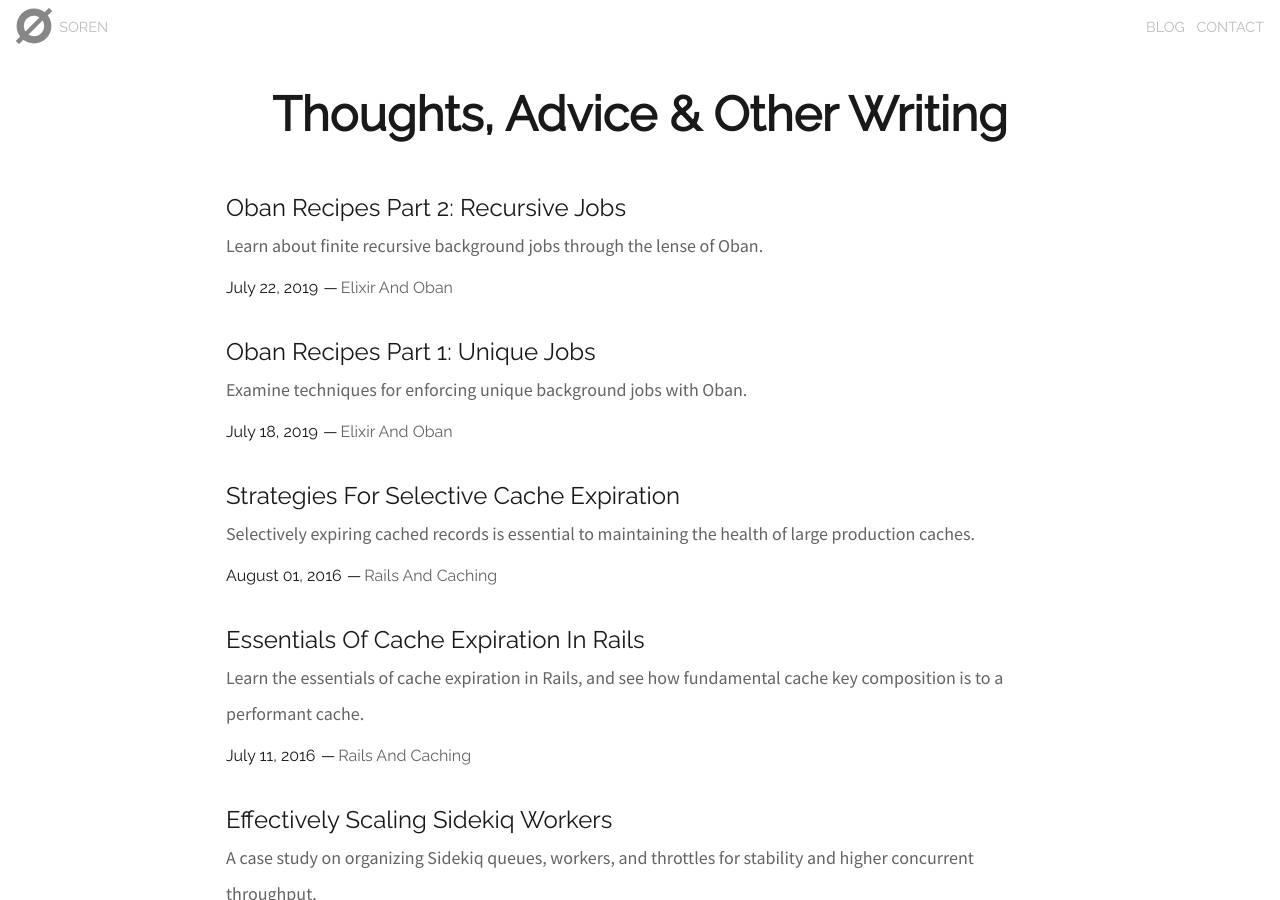
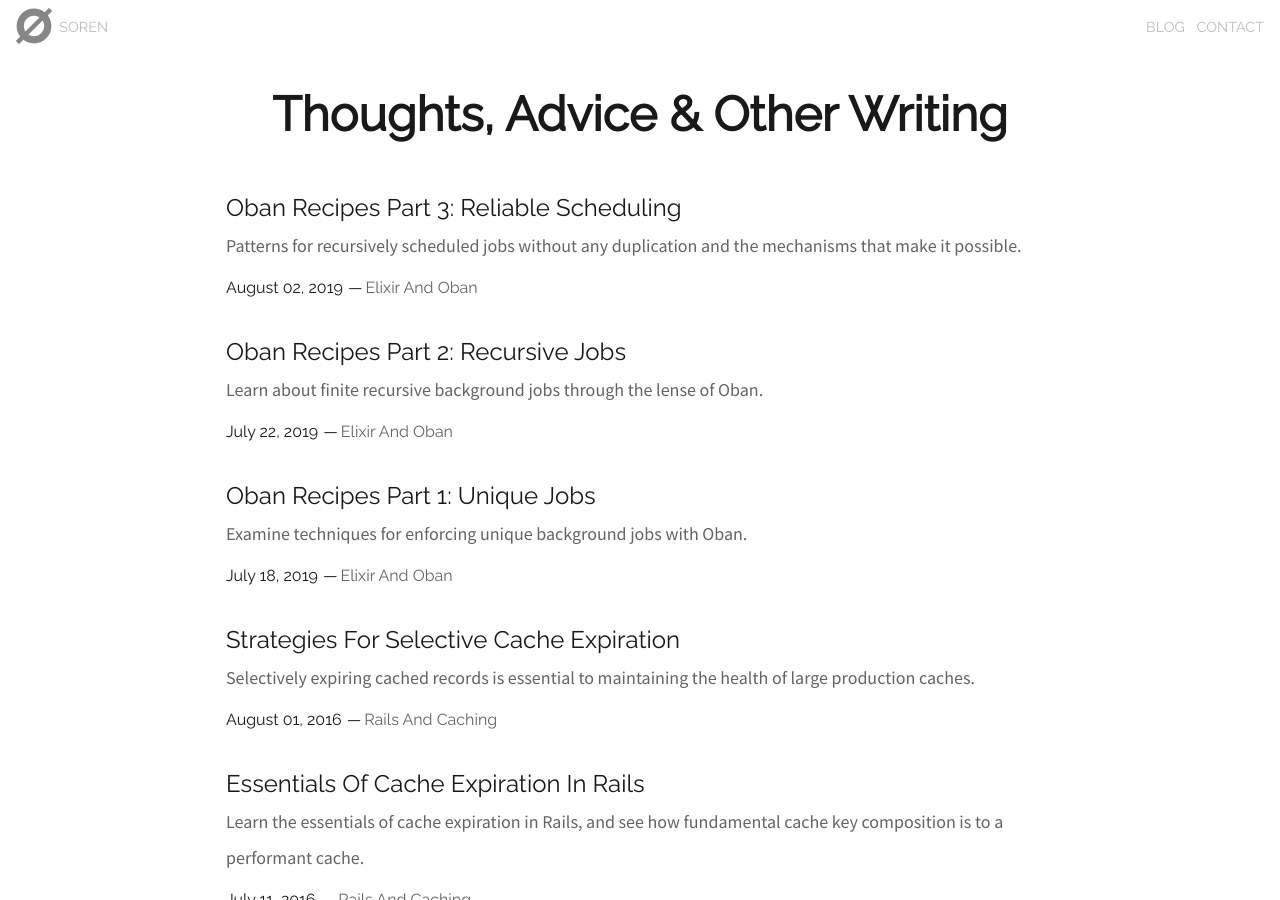
Before and after one commit to sorentwo/soren-website, a Jekyll site: the page built from blog/index.html, in a window 1280 px wide and 900 px high. Built offline with Jekyll 4.4.1, drawn with Linux system fonts in a browser that asks for light colours; some of the changed lines change nothing that is shown.

Commit message:
Publish the third oban recipe

````diff
--- a/_posts/2019-07-18-oban-recipes-part-1-unique-jobs.md
+++ b/_posts/2019-07-18-oban-recipes-part-1-unique-jobs.md
@@ -123,7 +123,8 @@ If you're curious how support was added you can take a look at the [pull request
 
 #### More Oban Recipes
 
-[Oban Recipes Part 2: Recursive Jobs](/2019/07/22/oban-recipes-part-2-recursive-jobs.html)
+* [Oban Recipes Part 2: Recursive Jobs][part2]
+* [Oban Recipes Part 3: Reliable Scheduling][part3]
 
 [oban]: https://github.com/sorentwo/oban
 [oit]: https://github.com/sorentwo/oban/issues
@@ -131,3 +132,5 @@ If you're curious how support was added you can take a look at the [pull request
 [post]: https://elixirforum.com/t/oban-reliable-and-observable-job-processing/22449/44
 [dit]: https://github.com/sorentwo/oban/issues/27#issuecomment-510827928
 [upr]: https://github.com/sorentwo/oban/pull/43
+[part2]: /2019/07/22/oban-recipes-part-2-recursive-jobs.html
+[part3]: /2019/08/02/oban-recipes-part-3-reliable-scheduling.html
--- a/_posts/2019-07-22-oban-recipes-part-2-recursive-jobs.md
+++ b/_posts/2019-07-22-oban-recipes-part-2-recursive-jobs.md
@@ -96,7 +96,9 @@ In the next recipe we'll look at a specialized use case for recursive jobs: infi
 
 #### More Oban Recipes
 
-[Oban Recipes Part 1: Unique Jobs][fp]
+* [Oban Recipes Part 1: Unique Jobs][part1]
+* [Oban Recipes Part 3: Reliable Scheduling][part3]
 
 [oban]: https://github.com/sorentwo/oban
-[fp]: /2019/07/18/oban-recipes-part-1-unique-jobs.html
+[part1]: /2019/07/18/oban-recipes-part-1-unique-jobs.html
+[part3]: /2019/08/02/oban-recipes-part-3-reliable-scheduling.html
--- /dev/null
+++ b/_posts/2019-08-02-oban-recipes-part-3-reliable-scheduling.md
@@ -0,0 +1,103 @@
+---
+layout: default
+author: Parker Selbert
+title: "Oban Recipes Part 3: Reliable Scheduling"
+summary: >
+  Patterns for recursively scheduled jobs without any duplication and the
+  mechanisms that make it possible.
+tags: elixir oban
+---
+
+The [first post][part1] details what [Oban][oban] is, what you may use it for, and what inspired this series—it may be helpful to read that before jumping into the recipe here!
+This recipe also picks up where we left off with [recursive jobs in the second post][part2], so be sure to check that out as well.
+
+## Reliable Scheduled Jobs
+
+A common variant of recursive jobs are scheduled jobs, where the goal is for a job to repeat indefinitely with a fixed amount of time between executions.
+The part that makes it "reliable" is the guarantee that we'll keep retrying the job's business logic when the job retries, but we'll **only schedule the next occurrence once**.
+In order to achieve this guarantee we'll make use of a [recent change in Oban][pr] that allows the `perform` function to receive a complete `Oban.Job` struct.
+
+Time for illustrative example!
+
+### Use Case: Delivering Daily Digest Emails
+
+When a new user signs up to use our site we need to start sending them daily digest emails.
+We want the emails to be delivered round the same time they signed up every 24 hours.
+It is important that we don't spam them with duplicate emails, so we ensure that the next email is only scheduled on our first attempt.
+
+```elixir
+defmodule MyApp.ScheduledWorker do
+  use Oban.Worker, queue: :scheduled, max_attempts: 10
+
+  @one_day 60 * 60 * 24
+
+  @impl true
+  def perform(%Oban.Job{attempt: 1, args: args}) do
+    args
+    |> new(schedule_in: @one_day)
+    |> Oban.insert!()
+
+    perform(args)
+  end
+
+  def perform(%{"email" => email}) do
+    MyApp.Mailer.deliver_email(email)
+  end
+end
+```
+
+You'll notice that the first `perform/1` clause only matches a job struct on the first attempt.
+When it matches, the first clause schedules the next iteration immediately, _before_ attempting to delver the email.
+Any subsequent retries fall through to the second `perform/1` clause, which only attempts to deliver the email again.
+Combined, the clauses get us close to **at-most-once semantics for scheduling**, and **at-least-once semantics for delivery**.
+
+### Made Possible With Module Hooks
+
+The interesting thing that is happening here is that `perform/1` can handle either an `Oban.Job` struct, or the args map directly.
+This is made possible through the use of a "before compile" module hook in the `Oban.Worker` module.
+Below is a simplified version of the [worker module][wm] with extraneous code removed to emphasize the `@before_compile` hook:
+
+```elixir
+defmacro __before_compile__(_env) do
+  quote do
+    def perform(%Job{args: args}), do: perform(args)
+  end
+end
+
+defmacro __using__(opts) do
+  quote location: :keep do
+    @before_compile Oban.Worker
+  end
+end
+```
+
+When your module uses `Oban.Worker` the args extraction clause is included in the compiled module _before_ your definition of `perform/1`.
+For example, if your worker defines a `perform` clause to work with an email address there would be two compiled clauses:
+
+```elixir
+def perform(%{email: email}), do: work_with_email(email)
+def perform(%Job{args: args}), do: perform(args)
+```
+
+The additional clause ensures that your perform can accept either a struct or the args map interchangeably.
+
+### More Flexible Than CRON Scheduling
+
+Delivering around the same time using cron-style scheduling would require additional book-keeping to check when a user signed up, and then only deliver to those users that signed up within that window of time.
+The recursive scheduling approach is more accurate and entirely self contained—when and if the digest interval changes the scheduling will pick it up automatically once our code deploys.
+
+Next time, for [something completely different][scd], we'll see how to report progress back to our users as a slow job executes.
+
+_This example, and the feature that made it possible, is based on an [extensive discussion][oi27] on the Oban issue tracker._
+
+#### More Oban Recipes
+
+* [Oban Recipes Part 1: Unique Jobs][part1]
+* [Oban Recipes Part 2: Recursive Jobs][part2]
+
+[oi27]: https://github.com/sorentwo/oban/issues/27
+[wm]: https://github.com/sorentwo/oban/blob/master/lib/oban/worker.ex
+[pr]: https://github.com/sorentwo/oban/pull/32
+[scd]: https://en.wikipedia.org/wiki/And_Now_for_Something_Completely_Different
+[part1]: /2019/07/18/oban-recipes-part-1-unique-jobs.html
+[part2]: /2019/07/22/oban-recipes-part-2-recursive-jobs.html
````
